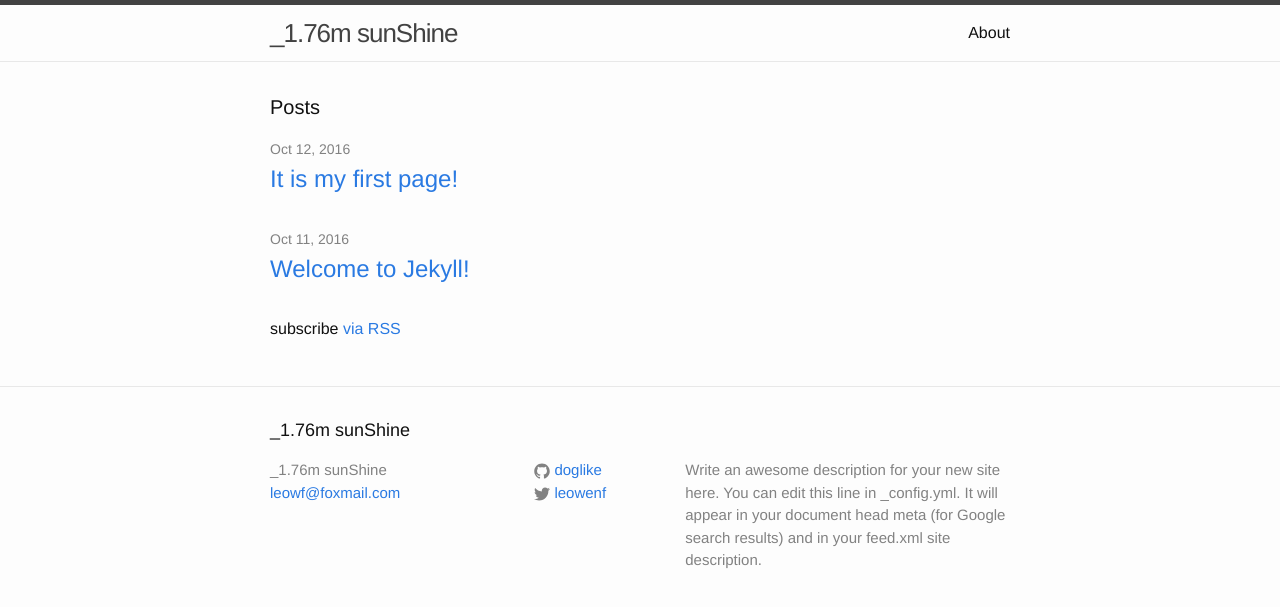
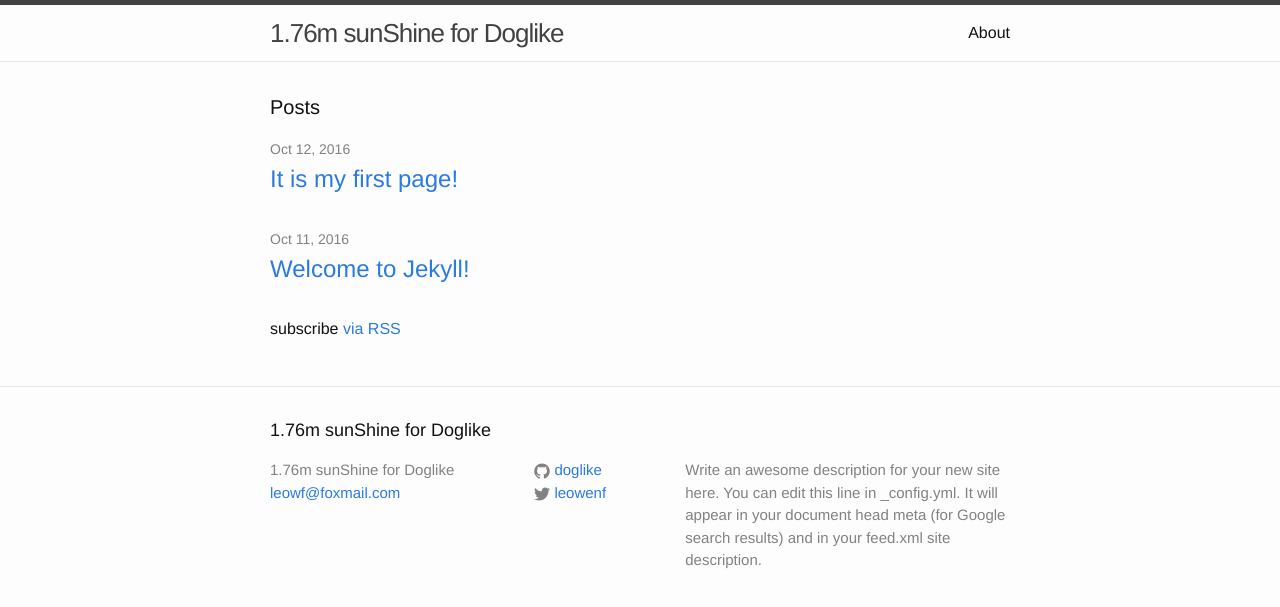
Before and after one commit to doglike/doglike.github.io, a Jekyll site: the page built from index.html, in a window 1280 px wide. Shown: the top 607 px of the page. Built offline with Jekyll 4.4.1, drawn with Linux system fonts in a browser that asks for light colours.

Commit message:
Update _config.yml

```diff
--- a/_config.yml
+++ b/_config.yml
@@ -6,7 +6,7 @@
 # 'jekyll serve'. If you change this file, please restart the server process.
 
 # Site settings
-title: _1.76m sunShine
+title: 1.76m sunShine for Doglike
 email: leowf@foxmail.com
 description: > # this means to ignore newlines until "baseurl:"
   Write an awesome description for your new site here. You can edit this
```
